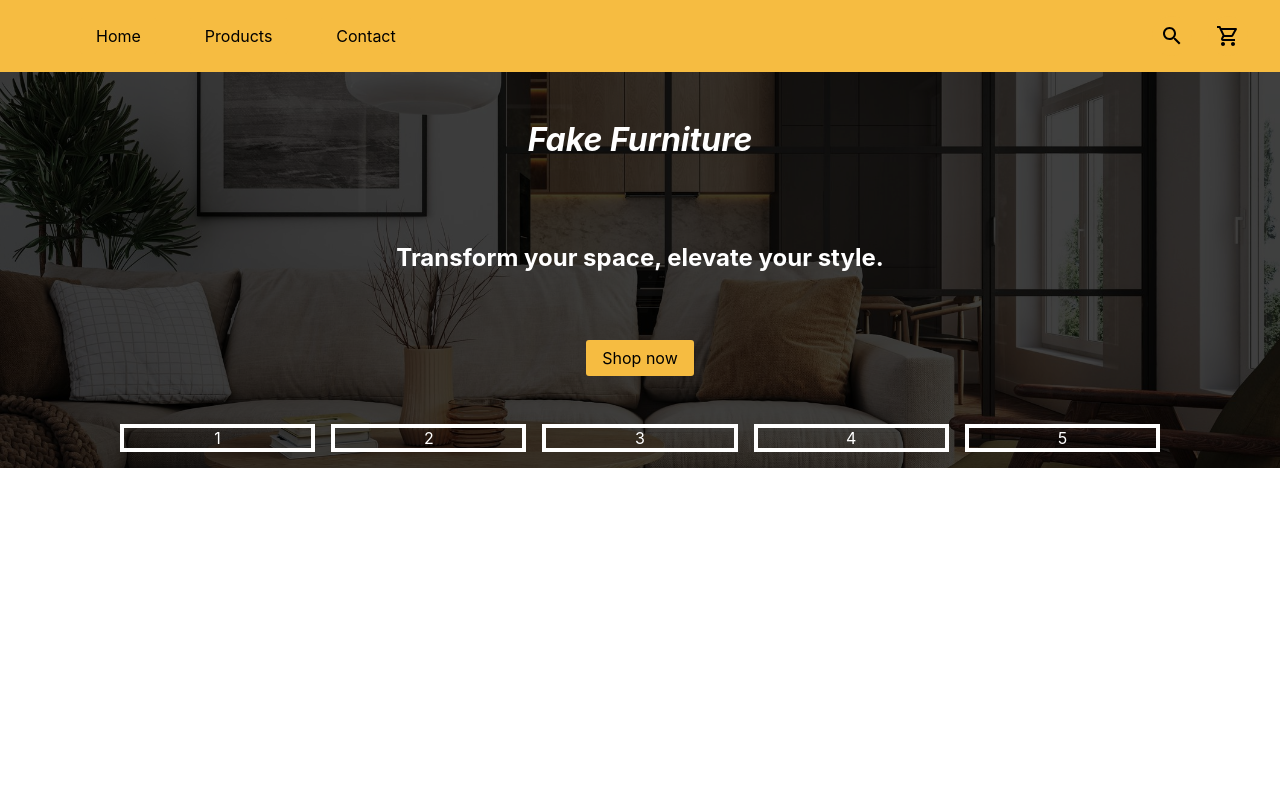
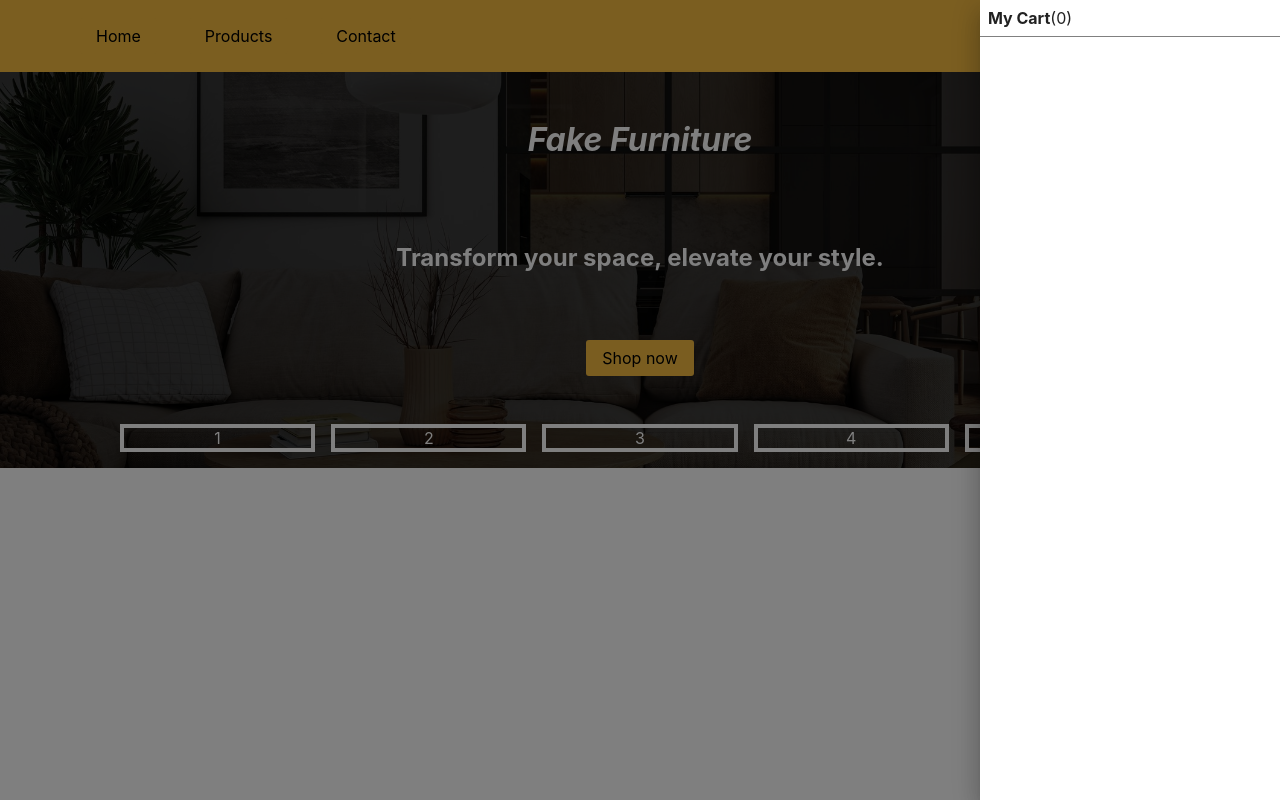
Before and after one commit to mikegecko/shopping-cart, a React (Create React App) app: page / in a window 1280 px wide. Both pictures are taken after a click on the button 1228 px from the left and 36 px from the top of the page. Built offline with nearby package versions, Linux system fonts and the light colour scheme; the HTML template or start-up script is replaced by a standard one.

Commit message:
Add cart drawer ability to display cart items

```diff
--- a/src/components/Cart.jsx
+++ b/src/components/Cart.jsx
@@ -1,8 +1,37 @@
-export default function Cart () {
+import { Drawer } from "@mui/material";
+import { Box } from "@mui/system";
 
+export default function Cart (props) {
+    const countCartItems = () => {
+        let count = 0;
+        for (const item in props.cart) {
+            if (Object.hasOwnProperty.call(props.cart, item)) {
+                const element = props.cart[item];
+                count += element.qty;
+            }
+        }
+        return(count)
+    }
     return(
-        <div>
+        <Drawer anchor={'right'} open={props.open} onClose={props.onClose}>
+            <Box sx={{width: 300, display: 'flex', flexDirection: 'column' }}>
+                <Box sx={{display: 'flex', flexDirection: 'row',padding: '.5rem', borderBottom: 'solid 1px gray'}}>
+                <h4>My Cart </h4>({countCartItems()})
+                </Box>
+                <Box>
+                {props.cart.map((item,index) => {
+                    return(
+                        <div key={index}>
+                            <div className="cart-item">
+                                <img className='cart-img' src={item.img} alt={props.name}></img>
+                                <div>{item.name}</div>
+                            </div>
 
-        </div>
+                        </div>
+                    )
+                })}
+                </Box>
+            </Box>
+        </Drawer>
     )
 }
--- a/src/components/Navbar.jsx
+++ b/src/components/Navbar.jsx
@@ -1,7 +1,7 @@
 import { Link } from "react-router-dom"
 import ShoppingCartOutlinedIcon from '@mui/icons-material/ShoppingCartOutlined';
 import SearchIcon from '@mui/icons-material/Search';
-
+import Cart from "./Cart";
 export default function Navbar(props) {
     return(
         <div className="navbar">
@@ -17,7 +17,9 @@ export default function Navbar(props) {
                 <button className="cart Ibtn" onClick={props.cartHandler}>
                     <ShoppingCartOutlinedIcon />
                 </button>
+                <Cart cart={props.cart} open={props.open} onClose={props.onClose}/>
             </div>
+
         </div>
     )
 }
```
